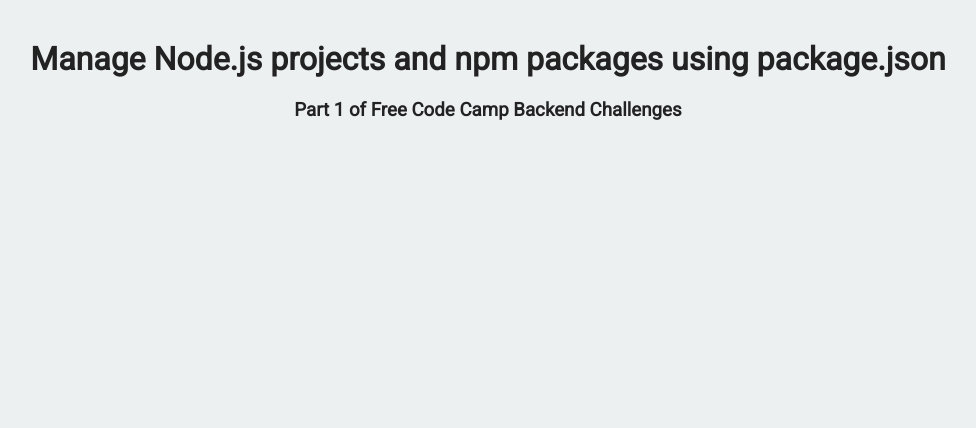
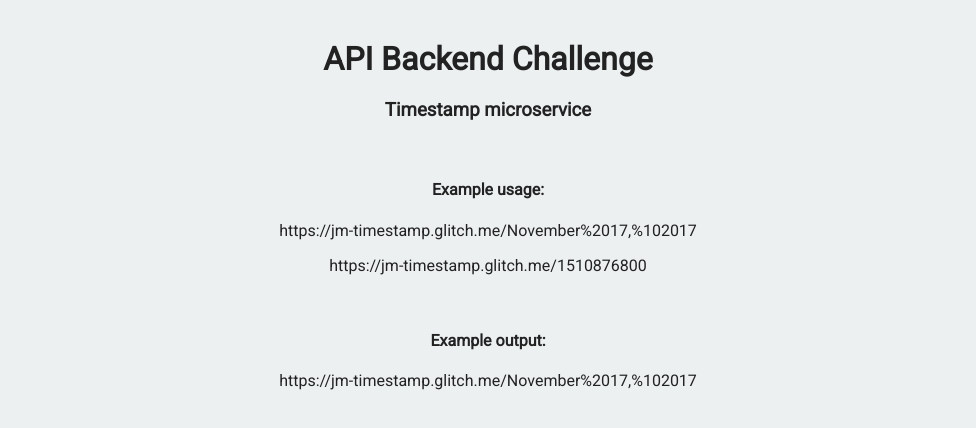
Before and after one commit to mojicaj/timestamp_ms, a website: page views/index.html in a window 1280 px wide. Shown: the whole page, without its empty margins (152-1128 px from the left). Drawn offline with Linux system fonts and the light colour scheme.

Commit message:
Checkpoint

```diff
--- a/package.json
+++ b/package.json
@@ -1,7 +1,7 @@
 {
   "name": "fcc-learn-npm-package-json",
   "dependencies": {
-		"express": "^4.14.0"
+    "express": "^4.16.2"
   },
   "main": "server.js",
   "scripts": {
--- a/views/index.html
+++ b/views/index.html
@@ -10,8 +10,31 @@
 
    <body>
       <div class="container">
-         <h1>Manage Node.js projects and npm packages using package.json</h1>
-         <h3>Part 1 of Free Code Camp Backend Challenges</h3>
+
+         <h1>API Backend Challenge</h1>
+         <h3>Timestamp microservice</h3>
+        <br>
+
+        <h4>
+          Example usage:
+        </h4>
+
+        <p>
+          https://jm-timestamp.glitch.me/November%2017,%102017
+        </p>
+        <p>
+          https://jm-timestamp.glitch.me/1510876800
+        </p>
+        <br>
+
+        <h4>
+          Example output:
+        </h4>
+
+        <p>
+          https://jm-timestamp.glitch.me/November%2017,%102017
+        </p>
+
       </div>
    </body>
 
```
Also changed, not shown: README.md. Lines whose indentation alone changed are shown as unchanged.
